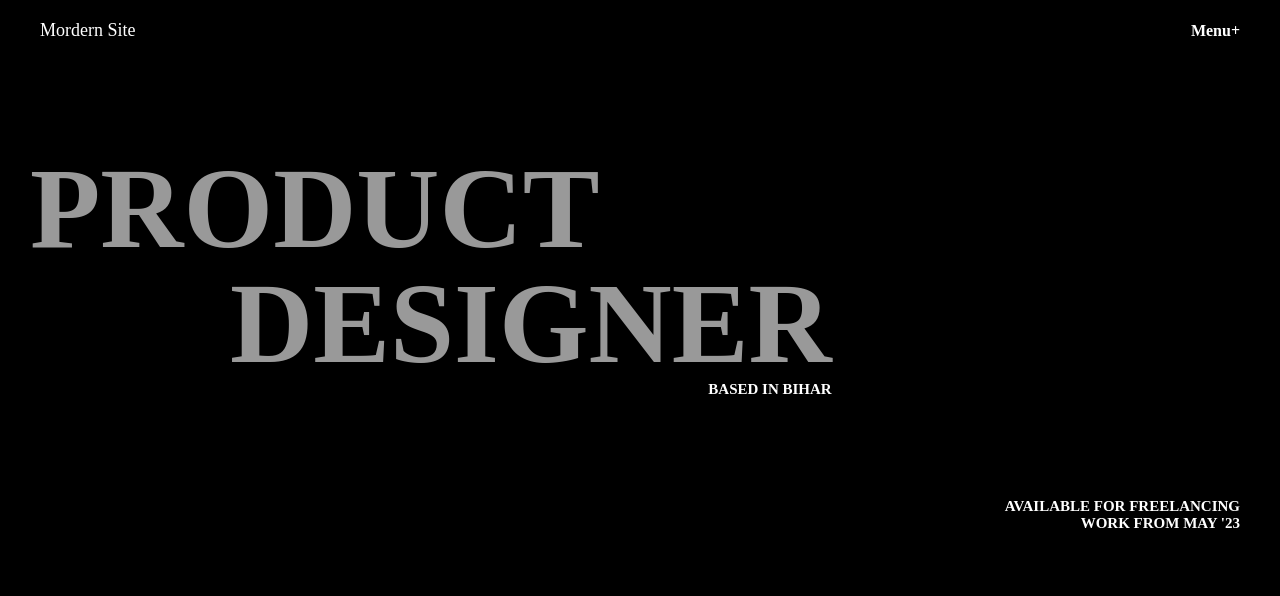
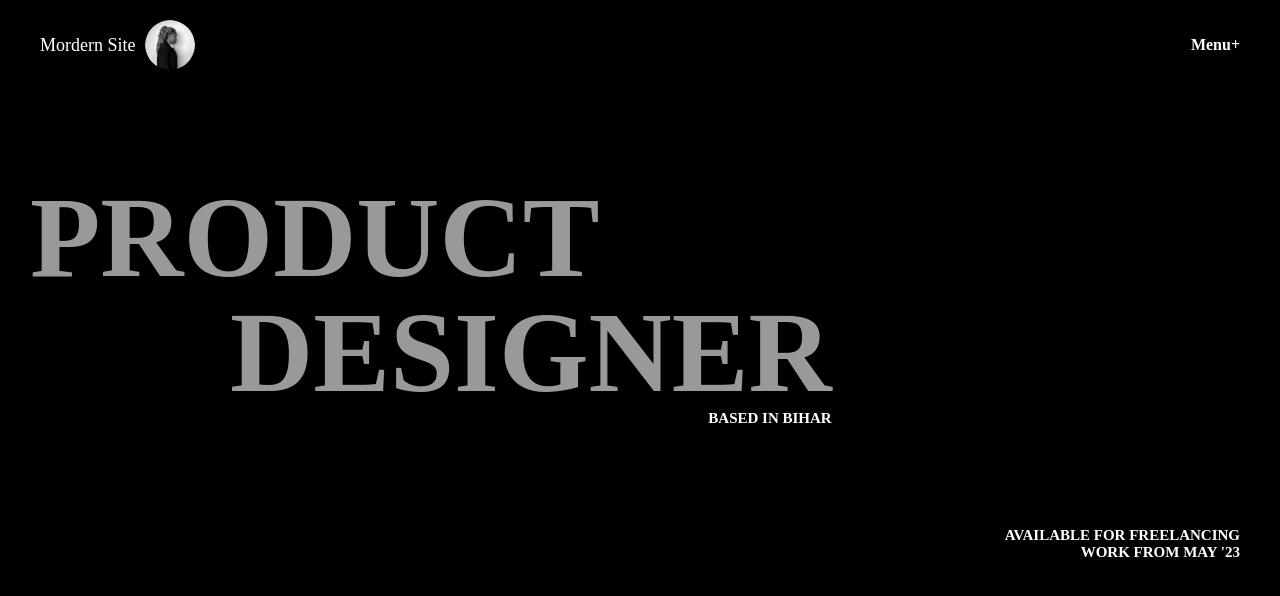
Before and after one commit to OPCODE-Open-Spring-Fest/CodePlay, a website: page main/index.html in a window 1280 px wide. Drawn offline with nearby package versions, Linux system fonts and the light colour scheme.

Commit message:
feat: added  navbar logo

```diff
--- a/main/index.html
+++ b/main/index.html
@@ -15,7 +15,11 @@
     <div id="main">
       <div id="hero">
         <div id="nav">
-          <a href="#">Mordern Site</a>
+          <div class="side">
+
+            <a href="#">Mordern Site</a>
+            <img class="logo" src="cynthia.png" alt="img">
+          </div>
           <h4>Menu+</h4>
         </div>
         <div id="heading">
--- a/main/style.css
+++ b/main/style.css
@@ -206,3 +206,13 @@ padding-bottom: 6vw;
 #imageabout{
     border-radius: 50px;
 }
+.side{
+    display: flex ;
+gap: 10px;
+align-items: center;
+}
+.side .logo{
+    width: 50px;
+    height: 50px;
+    border-radius: 100%;
+}
```
Also changed, not shown: 1 other file.
